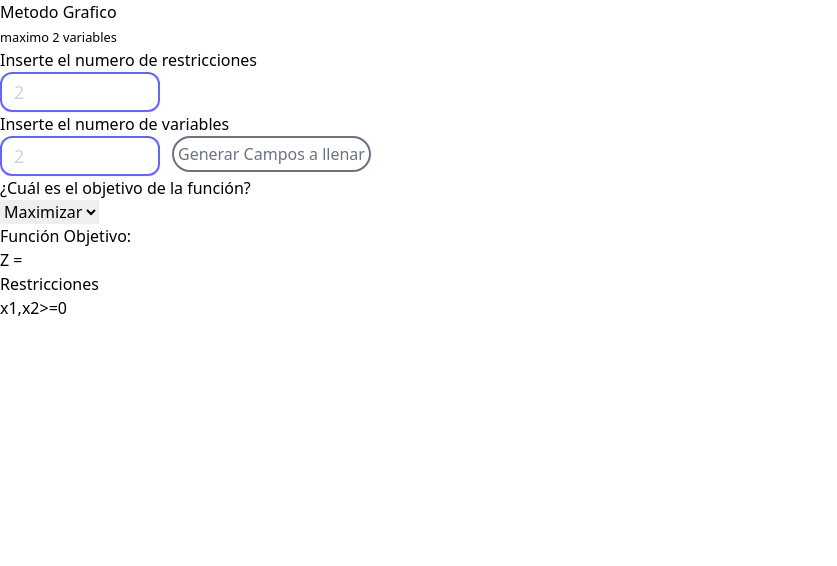
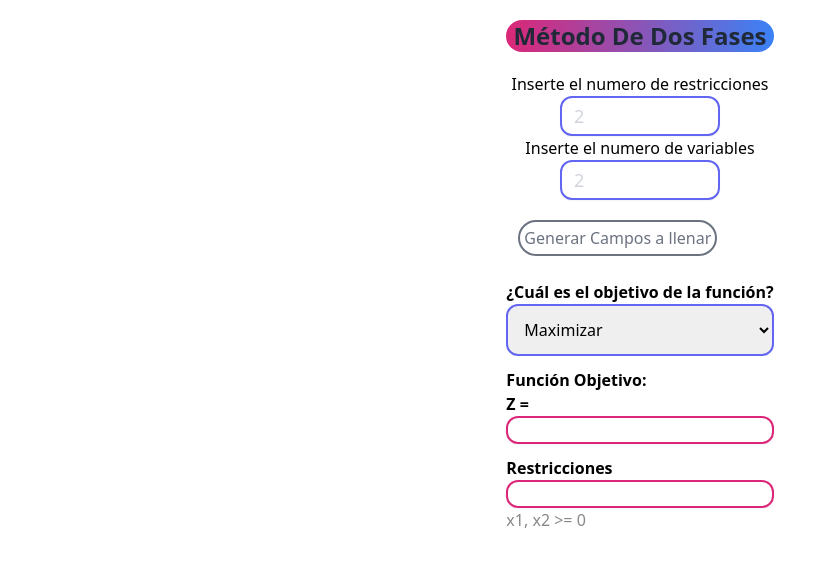
Before and after one commit to Sergio-a11/SimplexDosFases, a SvelteKit app: page / in a window 1280 px wide. Shown: the top 566 px of the page, without its empty margins (0-837 px from the left). Built offline with nearby package versions, Linux system fonts and the light colour scheme.

Commit message:
interfaz inicio

```diff
--- a/package.json
+++ b/package.json
@@ -27,6 +27,7 @@
 		"svelte": "^3.54.0",
 		"svelte-check": "^3.0.1",
 		"tailwindcss": "^3.3.2",
+		"ts-node": "^10.9.1",
 		"tslib": "^2.4.1",
 		"typescript": "^5.0.0",
 		"vite": "^4.3.0",
--- a/src/app.css
+++ b/src/app.css
@@ -11,4 +11,88 @@
   .input {
     @apply w-40 pt-1 pb-1 pl-3 text-lg font-normal text-indigo-700 placeholder-indigo-400 uppercase bg-transparent border-2 border-indigo-500 shadow-sm rounded-xl;
   }
+
+  .container {
+    @apply max-w-7xl  p-5
+
+  }
+
+  .titulo {
+    @apply  text-center mb-5 bg-gradient-to-r from-pink-600 to-blue-500 rounded-3xl
+
+  }
+
+  .titulo-texto {
+    @apply  text-2xl font-bold text-gray-800;
+  }
+
+  .maximo-variables {
+    @apply mb-1
+  }
+
+  .texto-variable {
+    @apply  text-gray-800
+  }
+
+  .input-restrictions {
+    @apply flex flex-col items-center mb-5
+
+
+  }
+
+  .input-restrictions-container {
+    @apply flex flex-col items-center
+  }
+
+  .input-restrictions-input {
+    @apply w-48 p-3 mb-2
+
+  }
+
+  .input-restrictions-button {
+    @apply p-3
+  }
+
+  .funcion-titulo {
+    @apply mt-3 font-bold
+
+  }
+
+  .funcion-select {
+    @apply w-full p-3 border-2 border-indigo-500 rounded-xl
+
+
+  }
+
+  .funcion-select-signo{
+
+    @apply w-full p-1 border-2 border-indigo-500 rounded-3xl bg-pink-600  text-gray-50
+
+  }
+
+  .funcion-texto {
+    @apply font-bold
+
+  }
+
+  .funcion-input {
+    @apply w-full pt-5 pb-1 pl-3 text-lg font-normal text-indigo-700 placeholder-pink-600 uppercase bg-transparent border-2 border-pink-600 shadow-sm rounded-xl;
+
+  }
+
+  .restricciones-titulo {
+    @apply mt-3 font-bold
+  }
+
+  .restricciones-matriz {
+    @apply w-full pt-5 pb-1 pl-3 text-lg font-normal text-indigo-700 placeholder-pink-600 uppercase bg-transparent border-2 border-pink-600 shadow-sm rounded-xl;;
+  }
+
+  .restricciones-texto {
+    color: #888;
+  }
+  .botonge{
+margin-bottom: 5rem;
+
+  }
 }
--- a/src/routes/+layout.svelte
+++ b/src/routes/+layout.svelte
@@ -1,5 +1,10 @@
 <script>
 	import '../app.css';
 </script>
-
+ <style>
+	:global(body) {
+		place-content: center;
+		display: grid;
+	}
+</style>
 <slot />
--- a/src/routes/+page.svelte
+++ b/src/routes/+page.svelte
@@ -38,23 +38,37 @@
 		localStorage.numeroH = numerosH;
 	}
 </script>
+<div class="container">
+  <div class="titulo">
+    <h1 class="titulo-texto">Método De Dos Fases</h1>
+  </div>
 
-<h1>Metodo Grafico</h1>
-<small>maximo 2 variables</small>
-<InputRestrictions />
-<ButtonGenerateMatrix on:generate={handleRestriction} />
-<p>¿Cuál es el objetivo de la función?</p>
-<select name="operation" id="signoZ">
-	<option value="max">Maximizar</option>
-	<option value="min">Minimizar</option>
-</select>
-<p>Función Objetivo:</p>
-<span>Z = </span>
-<div id="zFunction" />
+  <div class="maximo-variables">
 
-<p>Restricciones</p>
-<div id="matriz" />
-<p>x1,x2>=0</p>
+  </div>
+
+  <div class="input-restrictions">
+    <InputRestrictions class="input-restrictions-input" />
+	</div>
+	<div class="botonge">
+    <ButtonGenerateMatrix on:generate={handleRestriction} class="input-restrictions-button" />
+  </div>
+
+  <p class="funcion-titulo">¿Cuál es el objetivo de la función?</p>
+  <select name="operation" id="signoZ" class="funcion-select">
+    <option value="max">Maximizar</option>
+    <option value="min">Minimizar</option>
+  </select>
+
+  <p class="funcion-titulo">Función Objetivo:</p>
+  <span class="funcion-texto">Z = </span>
+  <div id="zFunction" class="funcion-input" />
+
+  <p class="restricciones-titulo">Restricciones</p>
+  <div id="matriz" class="restricciones-matriz" />
+
+  <p class="restricciones-texto">x1, x2 &gt;= 0</p>
+</div>
 
 <!--default cero-->
 {#if enable === true}
--- a/src/services/matrix.ts
+++ b/src/services/matrix.ts
@@ -5,7 +5,7 @@ import { Signo } from "./obj_ecuacion";
 
 function menuSigno(i: number = 0): string {
   return `
-  <select name="signo" id="signo${i}">
+  <select name="signo" id="signo${i}" class="funcion-select-signo">
   <option value = "lt" > <= </option>
   <option value = "gt" > >= </option>
   <option value = "eq" > = </option>
```
Also changed, not shown: 1 other file (tests, documents, lock files or other folders).
